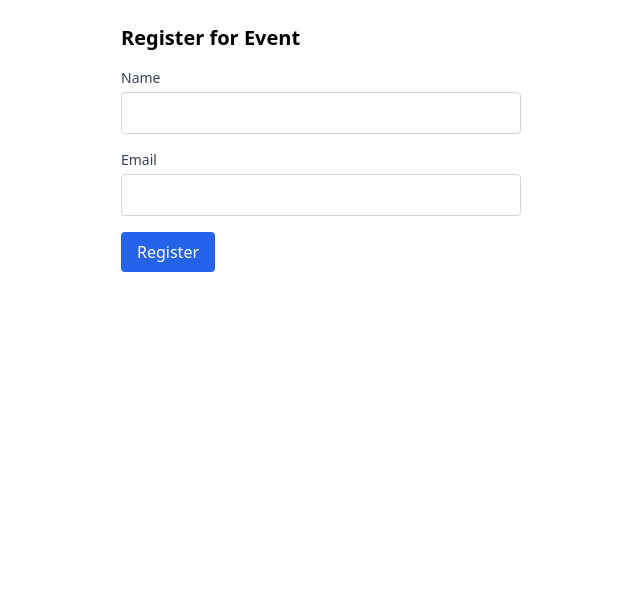
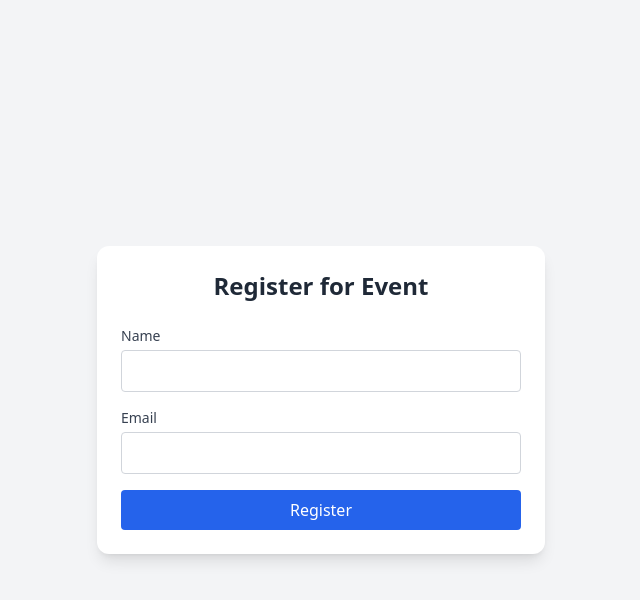
Before and after one commit to Sanduni4822/Event-Management-System, a React (Vite) app in the folder client/: page /event/register/1 in a window 1280 px wide. Shown: the top 600 px of the page, without its empty margins (319-959 px from the left). Built offline with nearby package versions, Linux system fonts and the light colour scheme; no server answers.

Commit message:
Styled EventRegister form with centered card layout and improved spacing

```diff
--- a/client/src/pages/EventRegister.jsx
+++ b/client/src/pages/EventRegister.jsx
@@ -1,4 +1,3 @@
-
 import React from 'react';
 import { useParams } from 'react-router-dom';
 import { useFormik } from 'formik';
@@ -14,26 +13,29 @@ const validationSchema = Yup.object({
 
 const EventRegister = () => {
   const { id } = useParams();
+
   const formik = useFormik({
     initialValues: { name: '', email: '' },
     validationSchema,
     onSubmit: async (values, { resetForm }) => {
       try {
         const res = await registerAttendee(id, values);
-        alert(res.data.message);
+        alert(res.data.message); // ✅ keep this
         resetForm();
       } catch (err) {
-        alert(err.response?.data?.error || 'Registration failed');
+        alert(err.response?.data?.error || 'Registration failed'); // ✅ keep this
       }
     }
   });
 
   return (
-    <div className="p-6 max-w-md mx-auto">
-      <h1 className="text-xl font-bold mb-4">Register for Event</h1>
+    <div className="min-h-screen bg-gray-100 flex items-center justify-center">
+      <div className="bg-white shadow-lg rounded-xl p-6 w-full max-w-md">
+        <h1 className="text-2xl font-bold mb-6 text-center text-gray-800">Register for Event</h1>
+
         <form onSubmit={formik.handleSubmit}>
           {['name', 'email'].map((field) => (
-          <div key={field}>
+            <div key={field} className="mb-4">
               <Input
                 label={field.charAt(0).toUpperCase() + field.slice(1)}
                 name={field}
@@ -47,8 +49,9 @@ const EventRegister = () => {
               )}
             </div>
           ))}
-        <Button type="submit">Register</Button>
+          <Button type="submit" className="w-full">Register</Button>
         </form>
+      </div>
     </div>
   );
 };
```
Lines whose indentation alone changed are shown as unchanged.
